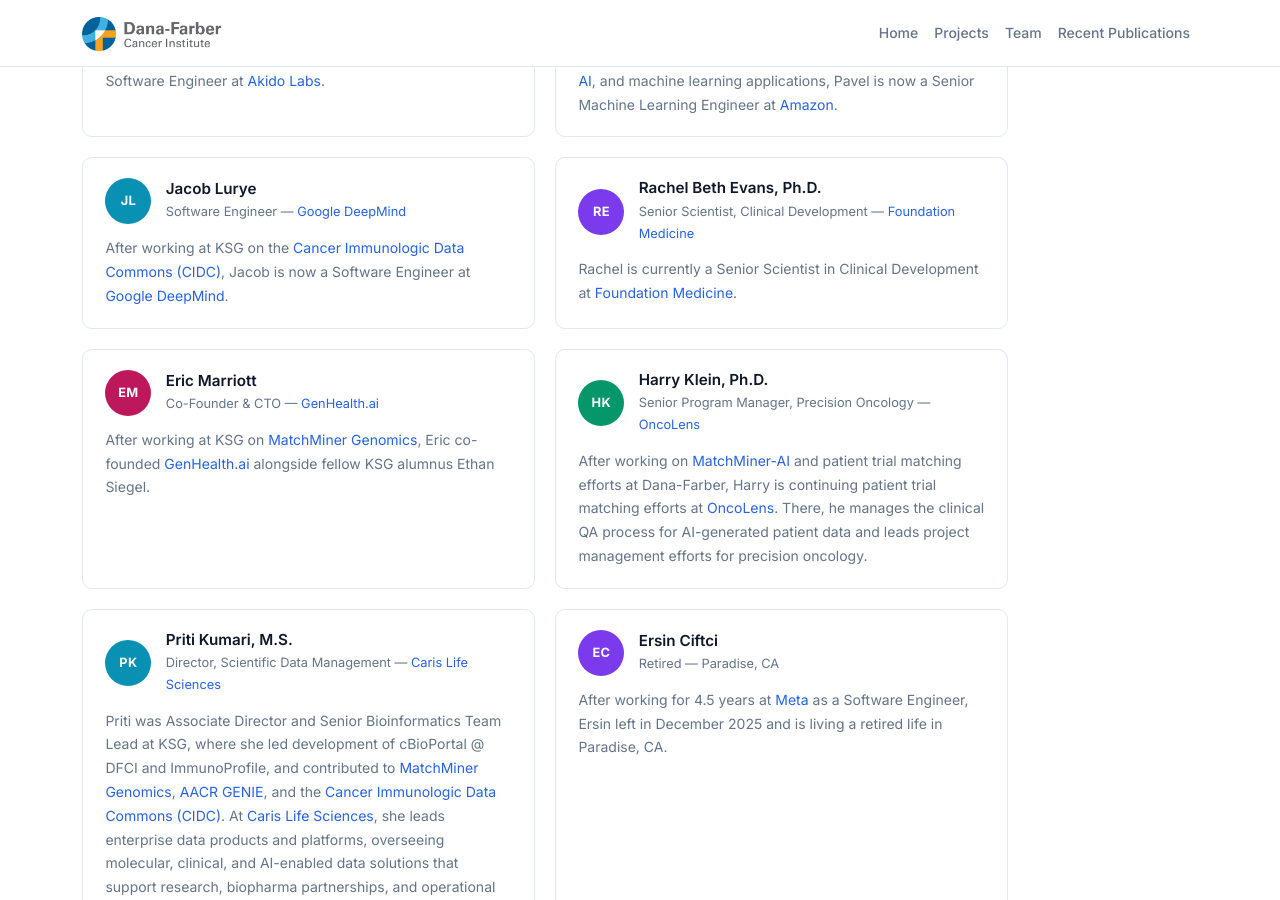
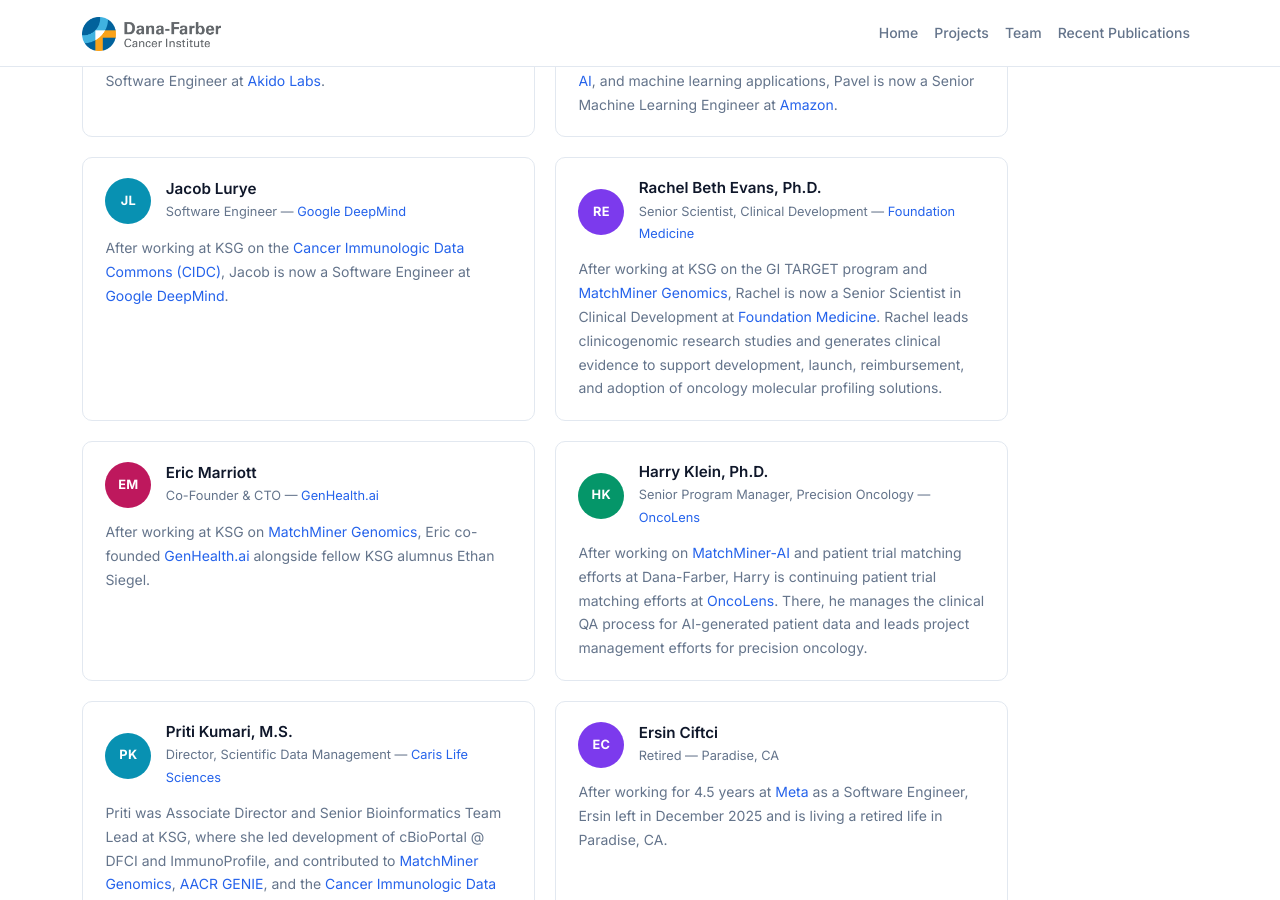
Before and after one commit to dfci/ksg_web, a Jekyll site: the page built from _pages/alumni.markdown, in a window 1280 px wide and 900 px high, scrolled down 1823 px. Built offline with Jekyll 4.4.1, drawn with Linux system fonts in a browser that asks for light colours.

Commit message:
Update Rachel Evans alumni blurb with full bio and links
Co-Authored-By: Claude Sonnet 4.6 <noreply@anthropic.com>

```diff
--- a/_pages/alumni.markdown
+++ b/_pages/alumni.markdown
@@ -163,7 +163,7 @@ KSG alumni have gone on to found AI startups, lead teams at major tech and biote
         <div class="alumni-role">Senior Scientist, Clinical Development — <a href="https://www.foundationmedicine.com">Foundation Medicine</a></div>
       </div>
     </div>
-    <p class="team-card-bio">Rachel is currently a Senior Scientist in Clinical Development at <a href="https://www.foundationmedicine.com">Foundation Medicine</a>.</p>
+    <p class="team-card-bio">After working at KSG on the GI TARGET program and <a href="/knowledge-systems/matchminer/">MatchMiner Genomics</a>, Rachel is now a Senior Scientist in Clinical Development at <a href="https://www.foundationmedicine.com">Foundation Medicine</a>. Rachel leads clinicogenomic research studies and generates clinical evidence to support development, launch, reimbursement, and adoption of oncology molecular profiling solutions.</p>
   </div>
 
   <div class="team-card">
```
